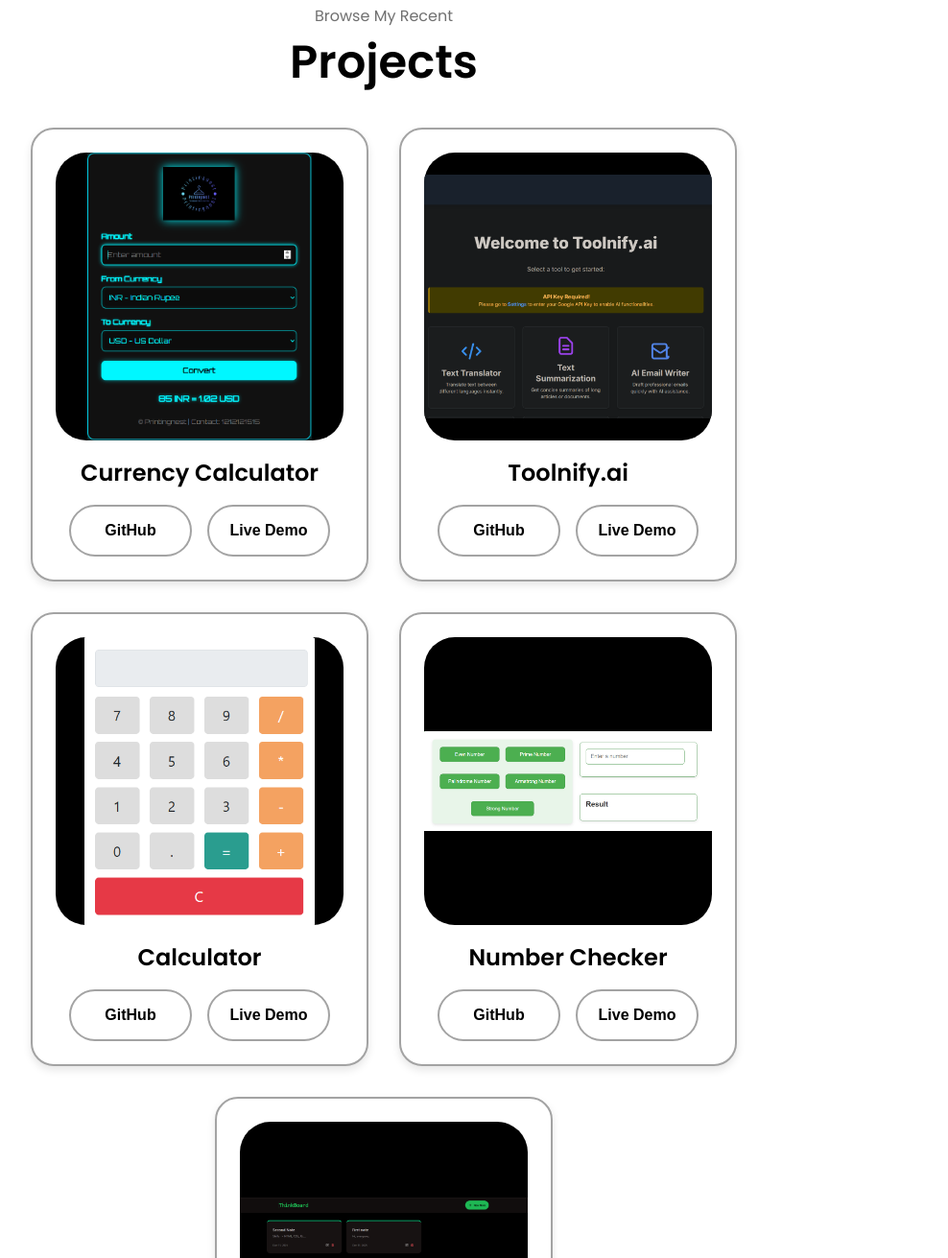
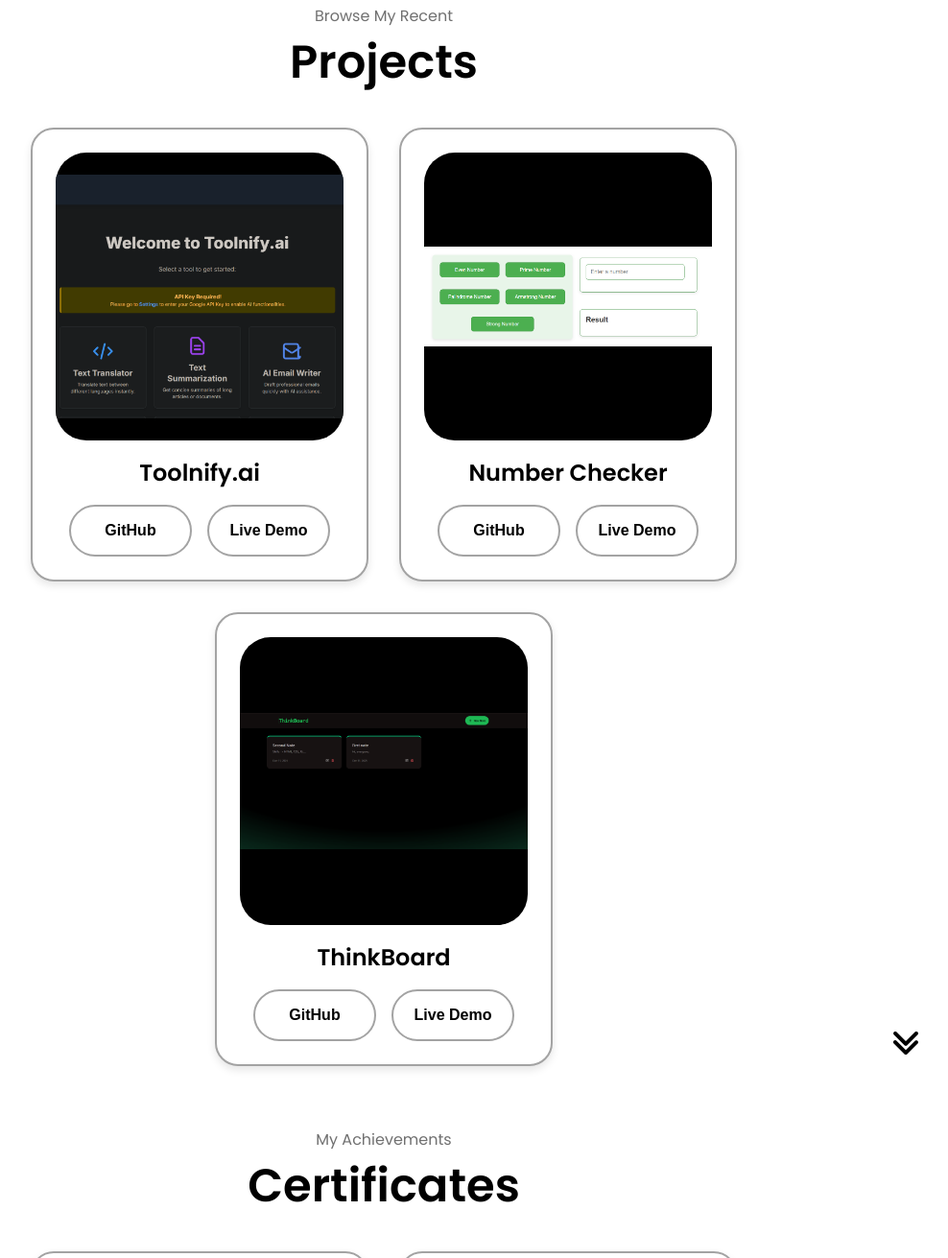
Before and after one commit to Darshankumarjain/My-Portfolio, a plain HTML site: page index.html in a window 1280 px wide. Shown: the part 2340-3651 px from the top of the page at 96% size, without its empty margins (240-1228 px from the left). Drawn offline with Linux system fonts and the light colour scheme.

Commit message:
basic projects removed

```diff
--- a/index.html
+++ b/index.html
@@ -185,16 +185,6 @@
     <h1 class="title">Projects</h1>
 
     <div class="projects-container">
-        <div class="project-card">
-        <div class="project-img-container">
-            <img src="./assets/project section/currencycal.png" alt="project 1" class="project-img">
-        </div>
-        <h2 class="project-title">Currency Calculator</h2>
-        <div class="btn-container">
-            <button class="btn btn-color-2 project-btn" onclick="window.open('https://github.ccom/Darshankumarjain/My-First-Web---Currency-Converter', '_blank')">GitHub</button>
-            <button class="btn btn-color-2 project-btn" onclick="window.open('https://exchanza.netlify.app/', '_blank')">Live Demo</button>
-        </div>
-        </div>
 
         <div class="project-card">
         <div class="project-img-container">
@@ -207,16 +197,6 @@
         </div>
         </div>
 
-        <div class="project-card">
-        <div class="project-img-container">
-            <img src="./assets/project section/Cal.png" alt="project 3" class="project-img">
-        </div>
-        <h2 class="project-title">Calculator</h2>
-        <div class="btn-container">
-            <button class="btn btn-color-2 project-btn" onclick = "window.open('https://github.com/Darshankumarjain/Calculator-Project', '_blank')">GitHub</button>
-            <button class="btn btn-color-2 project-btn" onclick = "window.open('https://basiccalculator-project.netlify.app/', '_blank')">Live Demo</button>
-        </div>
-        </div>
 
         <div class="project-card">
         <div class="project-img-container">
```
